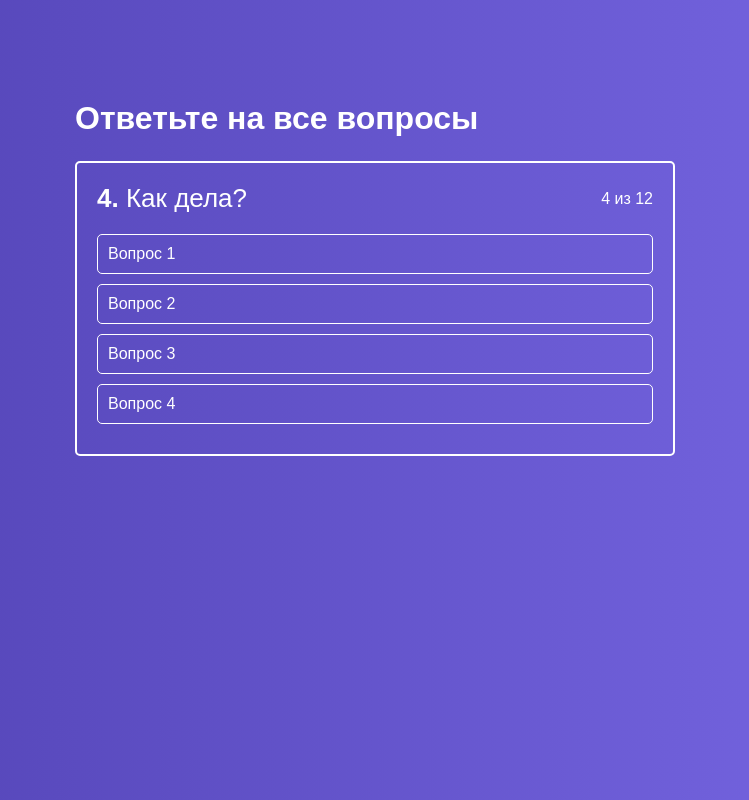
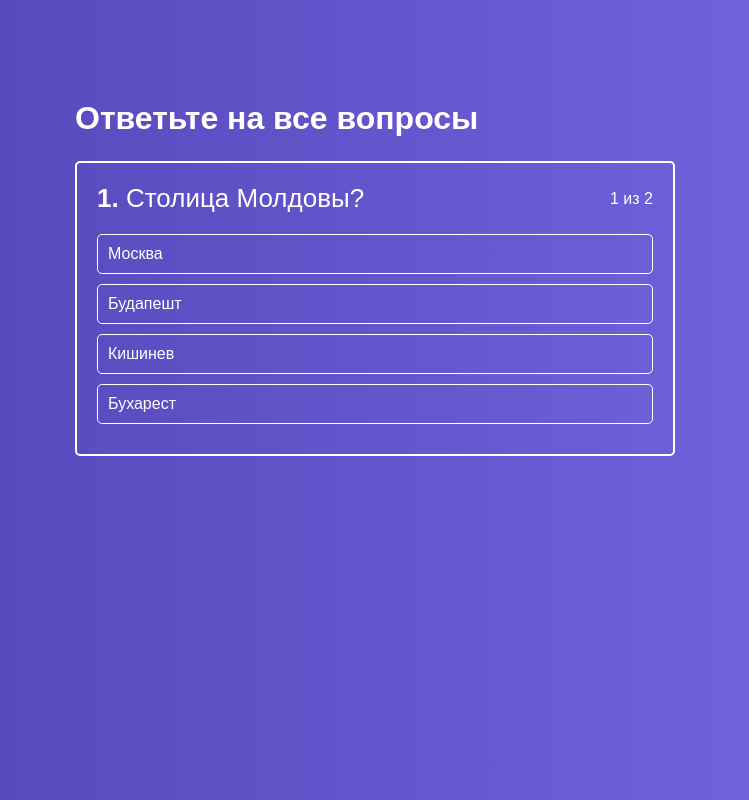
Before and after one commit to AlexMilweb/react-quiz, a React app: page / in a window 1280 px wide. Shown: the whole page, without its empty margins (265-1014 px from the left). Built offline with nearby package versions, Linux system fonts and the light colour scheme.

Commit message:
add a list of questions

```diff
--- a/src/components/ActiveQuiz/ActiveQuiz.js
+++ b/src/components/ActiveQuiz/ActiveQuiz.js
@@ -2,14 +2,17 @@ import React from 'react';
 import AnswerList from '../AnswerList/AnswerList';
 import { ActiveQuiz, Question, Header, Step } from './ActiveQuiz.styled';
 
-export default ({ answers }) => (
+export default ({ answers, question, onAnswerClick, quizLength, answerNumber }) => (
   <ActiveQuiz>
     <Header>
       <Question>
-        <strong>4. </strong>Как дела?
+        <strong>{answerNumber}.</strong>&nbsp;
+        {question}
       </Question>
-      <Step>4 из 12</Step>
+      <Step>
+        {answerNumber} из {quizLength}
+      </Step>
     </Header>
-    <AnswerList answers={answers} />
+    <AnswerList answers={answers} onAnswerClick={onAnswerClick} />
   </ActiveQuiz>
 );
--- a/src/components/AnswerList/AnswerList.js
+++ b/src/components/AnswerList/AnswerList.js
@@ -1,10 +1,12 @@
 import React from 'react';
 import { AnswerList, Answer } from './AnswerList.styled';
 
-export default ({ answers }) => (
+export default ({ answers, onAnswerClick }) => (
   <AnswerList>
     {answers.map((answer, index) => (
-      <Answer key={index}>{answer.text}</Answer>
+      <Answer key={index} onClick={() => onAnswerClick(answer.id)}>
+        {answer.text}
+      </Answer>
     ))}
   </AnswerList>
 );
--- a/src/containers/Quiz/Quiz.js
+++ b/src/containers/Quiz/Quiz.js
@@ -5,20 +5,45 @@ import { Quiz, Title, Wrapper } from './Quiz.styled';
 export default () => {
   let [quiz, setQuiz] = useState([
     {
+      id: 1,
+      question: 'Столица Молдовы?',
+      rightAnswerId: 3,
       answers: [
-        { text: 'Вопрос 1' },
-        { text: 'Вопрос 2' },
-        { text: 'Вопрос 3' },
-        { text: 'Вопрос 4' }
+        { text: 'Москва', id: 1 },
+        { text: 'Будапешт', id: 2 },
+        { text: 'Кишинев', id: 3 },
+        { text: 'Бухарест', id: 4 }
+      ]
+    },
+    {
+      id: 2,
+      question: 'Река протекающая через Тирасполь?',
+      rightAnswerId: 2,
+      answers: [
+        { text: 'Днепр', id: 1 },
+        { text: 'Днестр', id: 2 },
+        { text: 'Дунай', id: 3 },
+        { text: 'Волга', id: 4 }
       ]
     }
   ]);
+  let [activeQuestion, setActiveQuestion] = useState(0);
+
+  const onAnswerClickHandler = answerId => {
+    setActiveQuestion(activeQuestion + 1);
+  };
 
   return (
     <Quiz>
       <Wrapper>
         <Title>Ответьте на все вопросы</Title>
-        <ActiveQuiz answers={quiz[0].answers} />
+        <ActiveQuiz
+          answers={quiz[activeQuestion].answers}
+          question={quiz[activeQuestion].question}
+          onAnswerClick={onAnswerClickHandler}
+          quizLength={quiz.length}
+          answerNumber={activeQuestion + 1}
+        />
       </Wrapper>
     </Quiz>
   );
```
